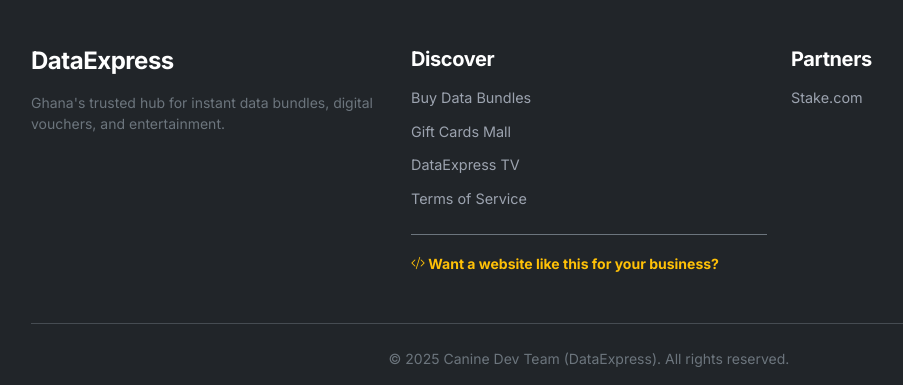
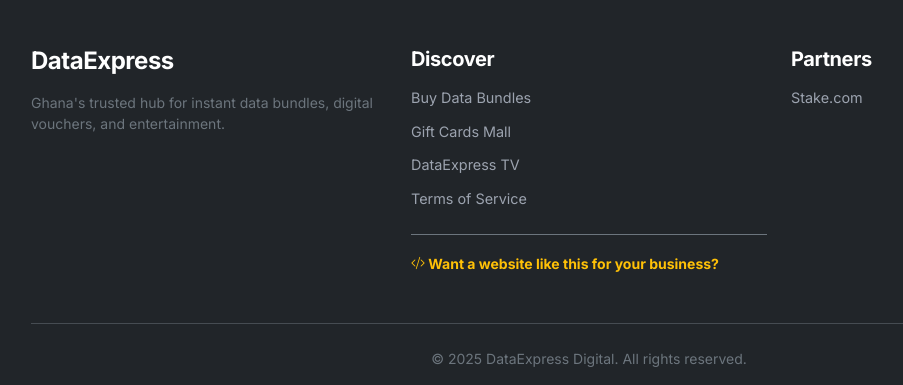
Before and after one commit to Chris-hub100/data-express, a Flask app: page / in a window 1280 px wide. Shown: the part 1202-1587 px from the top of the page, without its empty margins (51-954 px from the left). Run offline with Flask 3, Linux system fonts and the light colour scheme; some libraries are stand-ins or nearby versions.

Commit message:
Support Update_14

```diff
--- a/templates/base.html
+++ b/templates/base.html
@@ -164,7 +164,7 @@
             </div>
             <hr class="border-secondary opacity-50 my-4">
             <div class="text-center text-secondary small">
-                &copy; 2025 Canine Dev Team (DataExpress). All rights reserved.
+                &copy; 2025 DataExpress Digital. All rights reserved.
             </div>
         </div>
         <div class="d-md-none" style="height: 60px;"></div>
```
